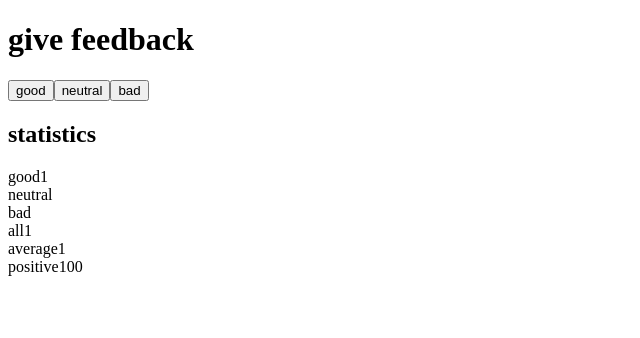
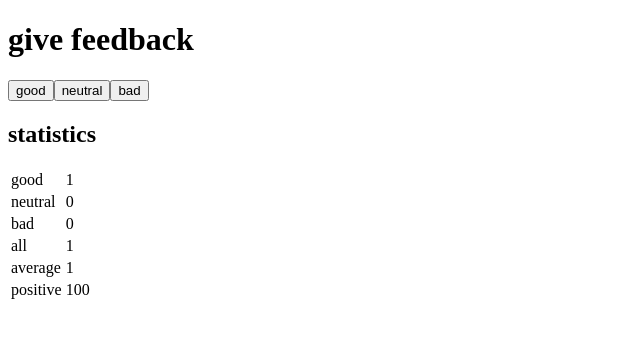
Before and after one commit to Giuva-Sergi/full-stack-open, a React (Vite) app in the folder part-1/unicafe/: page / in a window 1280 px wide. Both pictures are taken after a click on the button "good". Shown: the top 338 px of the page, without its empty margins (0-640 px from the left). Built offline with nearby package versions, Linux system fonts and the light colour scheme.

Commit message:
unicafe completed

```diff
--- a/part-1/unicafe/src/App.jsx
+++ b/part-1/unicafe/src/App.jsx
@@ -24,12 +24,15 @@ const App = () => {
   }
 
   return (
+    <>
       <div>
         <h1>give feedback</h1>
         <Button name="good" handler={() => handleClick("good")} />
         <Button name="neutral" handler={() => handleClick("neutral")} />
         <Button name="bad" handler={() => handleClick("bad")} />
+      </div>
       <h2>statistics</h2>
+
       <Statistics
         good={good}
         neutral={neutral}
@@ -38,7 +41,7 @@ const App = () => {
         average={average}
         positive={positive}
       />
-    </div>
+    </>
   );
 };
 
@@ -49,23 +52,25 @@ function Button({ name, handler }) {
 function Statistics({ good, neutral, bad, all, average, positive }) {
   if (!good && !neutral && !bad) return <p>No feedback given</p>;
   return (
-    <>
+    <table>
+      <tbody>
         <StatisticLine text="good" value={good} />
         <StatisticLine text="neutral" value={neutral} />
         <StatisticLine text="bad" value={bad} />
         <StatisticLine text="all" value={all} />
         <StatisticLine text="average" value={average} />
         <StatisticLine text="positive" value={positive} />
-    </>
+      </tbody>
+    </table>
   );
 }
 
 function StatisticLine({ text, value }) {
   return (
-    <div>
-      <span>{text}</span>
-      <span>{value || ""}</span>
-    </div>
+    <tr>
+      <td>{text}</td>
+      <td>{value ? value : 0}</td>
+    </tr>
   );
 }
 export default App;
```
Lines whose indentation alone changed are shown as unchanged.
